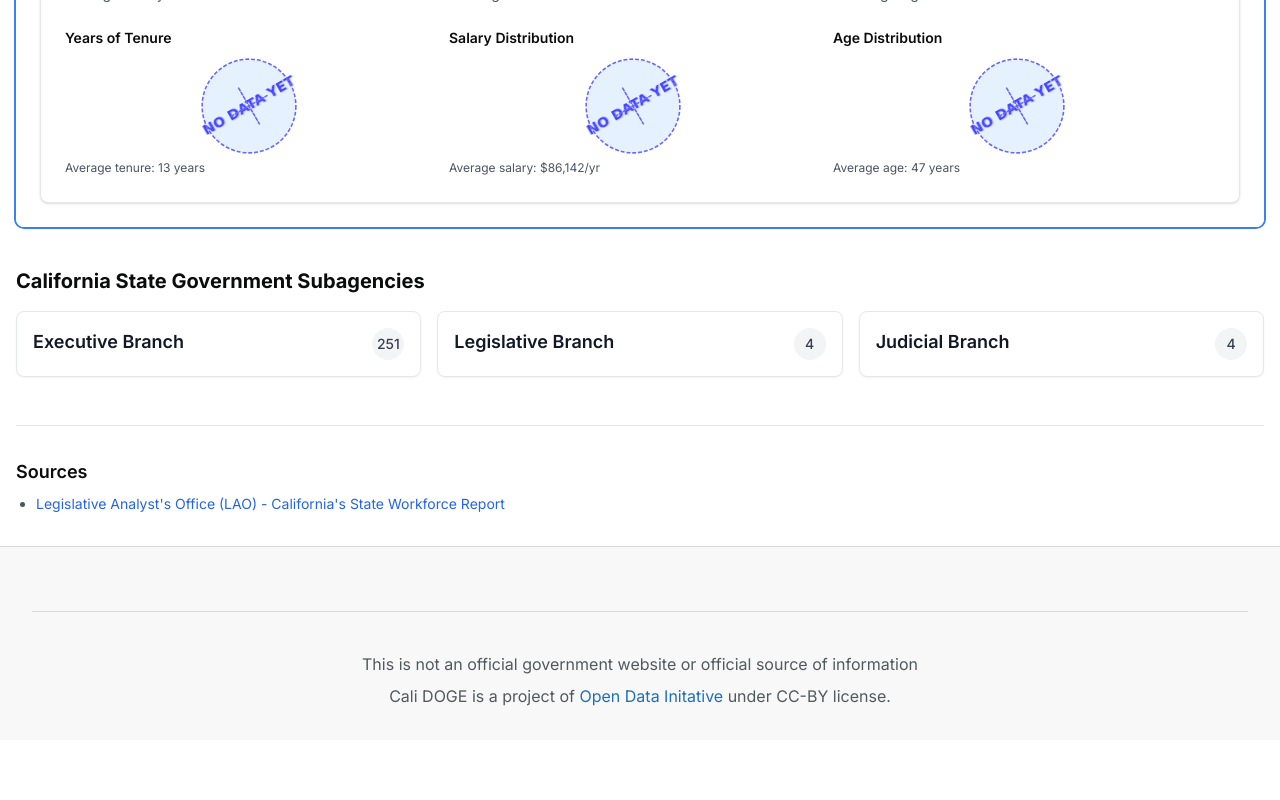
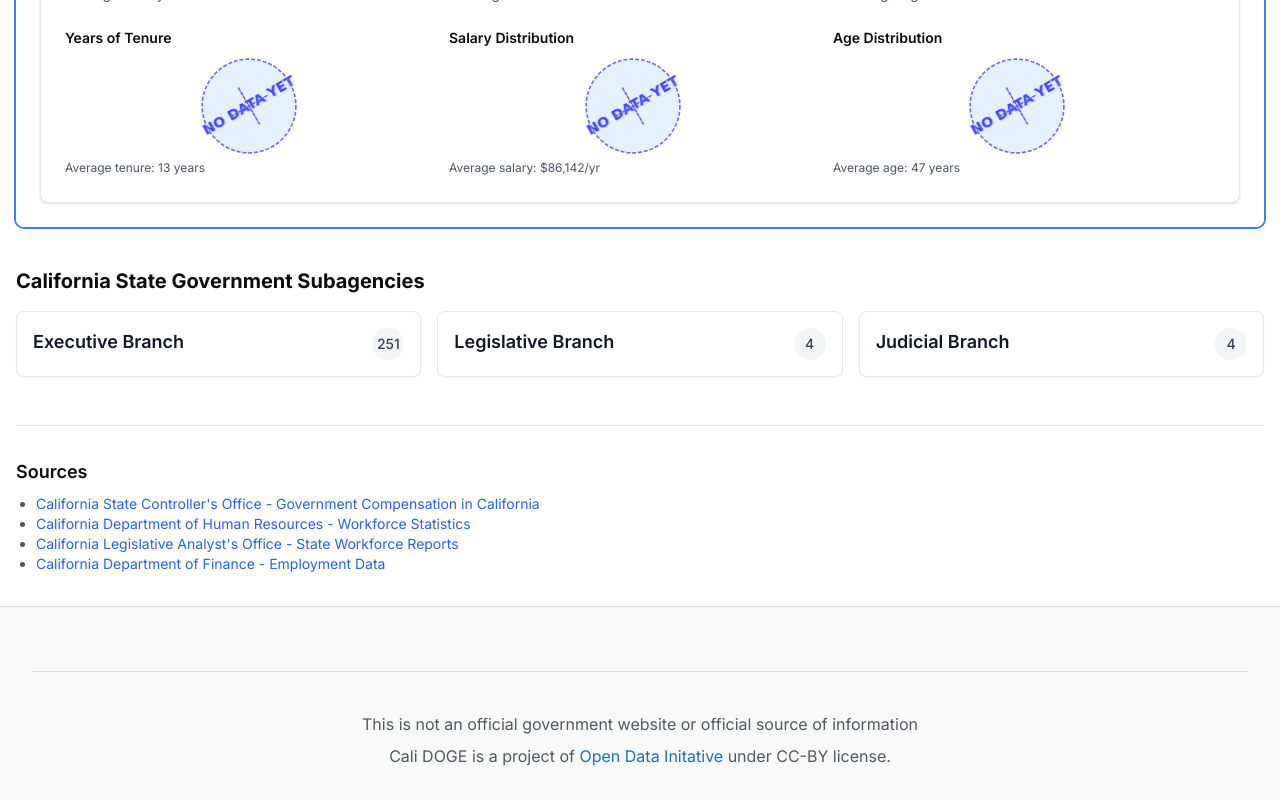
Before and after one commit to DOGE-network/cali_doge, a Next.js app: page /workforce in a window 1280 px wide. Shown: the part 570-1370 px from the top of the page. Before the commit the page ends 1310 px from the top, so only its background shows below. Built offline with nearby package versions, Linux system fonts and the light colour scheme.

Commit message:
clean up
- update workforce json to match spending format
- more sources
- remove extra md metadata

```diff
--- a/src/app/departments/[slug]/page.tsx
+++ b/src/app/departments/[slug]/page.tsx
@@ -53,7 +53,7 @@ export default async function BlogPost({ params }: Props) {
   const typedSpendingData = spendingData as SpendingData
 
   // Find workforce data for this department
-  const departmentWorkforceData = workforceName ? workforceData.find(d => d.name === workforceName) : null
+  const departmentWorkforceData = workforceName ? workforceData.departments.find(d => d.name === workforceName) : null
 
   // Transform workforce data to match WorkforceData type
   const typedWorkforceData: WorkforceData | null = departmentWorkforceData ? {
--- a/src/app/workforce/page.tsx
+++ b/src/app/workforce/page.tsx
@@ -551,7 +551,7 @@ function WorkforcePageContent() {
 
   // Merge with workforce data
   const agenciesWithData = [hierarchyData];
-  const mergedAgencies = mergeAgencyData(agenciesWithData, agencyData);
+  const mergedAgencies = mergeAgencyData(agenciesWithData, agencyData.departments);
   const enrichedHierarchy = mergedAgencies[0];
 
   // Get path agencies to display
@@ -668,16 +668,18 @@ function WorkforcePageContent() {
       <div className="mt-12 pt-8 border-t">
         <h3 className="text-lg font-semibold mb-2">Sources</h3>
         <ul className="list-disc pl-5 text-sm text-gray-600">
-          <li>
+          {agencyData.sources.map((source, index) => (
+            <li key={index}>
               <a
-              href="https://lao.ca.gov/Publications/Report/4648"
+                href={source.url}
                 target="_blank"
                 rel="noopener noreferrer"
                 className="text-blue-600 hover:underline"
               >
-              Legislative Analyst&apos;s Office (LAO) - California&apos;s State Workforce Report
+                {source.name}
               </a>
             </li>
+          ))}
         </ul>
       </div>
     </div>
--- a/src/data/spending-data.json
+++ b/src/data/spending-data.json
@@ -554,6 +554,10 @@
     {
       "name": "Legislative Analyst's Office - The 2023-24 Budget: Overview of the California Spending Plan",
       "url": "https://lao.ca.gov/Publications/Report/4704"
+    },
+    {
+      "name": "Department of Finance - Historical Budget Publications",
+      "url": "https://dof.ca.gov/budget/historical-budget-information/historical-budget-publications/"
     }
   ]
 }
--- a/src/data/workforce-data.json
+++ b/src/data/workforce-data.json
@@ -1,4 +1,5 @@
-[
+{
+  "departments": [
     {
       "name": "California State Government",
       "averageTenureYears": 13,
@@ -543,4 +544,23 @@
         {"year": "2024", "wages": 195300000}
       ]
     }
+  ],
+  "sources": [
+    {
+      "name": "California State Controller's Office - Government Compensation in California",
+      "url": "https://publicpay.ca.gov/Reports/State/State.aspx"
+    },
+    {
+      "name": "California Department of Human Resources - Workforce Statistics",
+      "url": "https://www.calhr.ca.gov/pages/workforce-planning-statistics.aspx"
+    },
+    {
+      "name": "California Legislative Analyst's Office - State Workforce Reports",
+      "url": "https://lao.ca.gov/StateWorkforce"
+    },
+    {
+      "name": "California Department of Finance - Employment Data",
+      "url": "https://dof.ca.gov/forecasting/demographics/state-and-county-population-projections/"
+    }
   ]
+}
--- a/src/scripts/generate-department-mappings.js
+++ b/src/scripts/generate-department-mappings.js
@@ -74,7 +74,7 @@ const mappings = fileNames
     );
 
     // Find matching names in workforce data
-    const workforceMatch = workforceData.find(
+    const workforceMatch = workforceData.departments?.find(
       dept => nameVariations.some(variation =>
         dept.name === variation ||
         dept.name.toLowerCase() === variation.toLowerCase()
```
Also changed, not shown: src/app/departments/posts/3720_california_coastal_commission.md (+0 -5 lines), src/app/departments/posts/3760_california_coastal_conservancy.md (+0 -5 lines), src/app/departments/posts/3780_native_american_heritage_commission.md (+0 -5 lines). Lines whose indentation alone changed are shown as unchanged.
